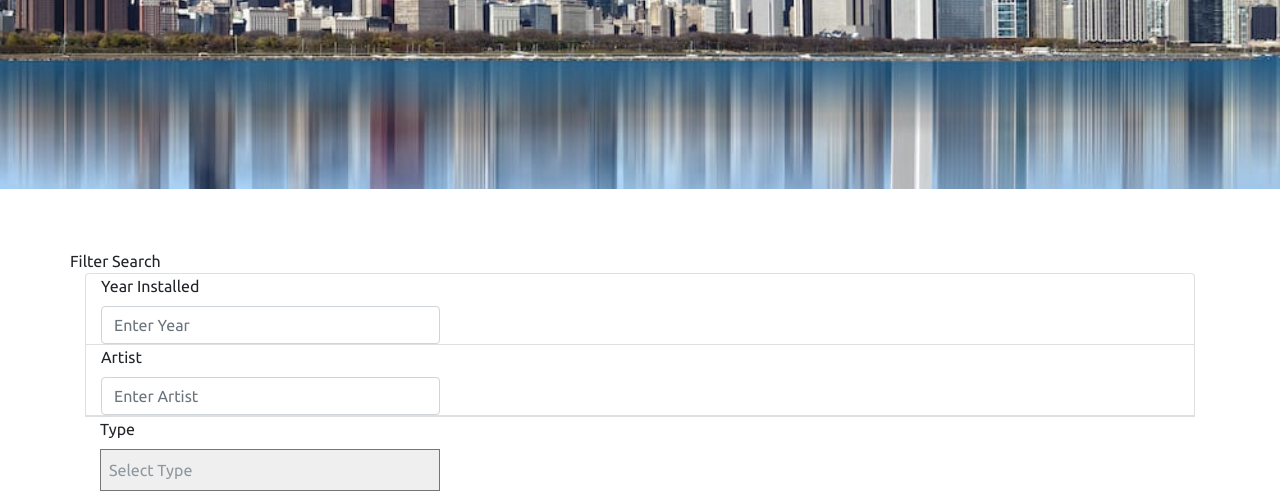
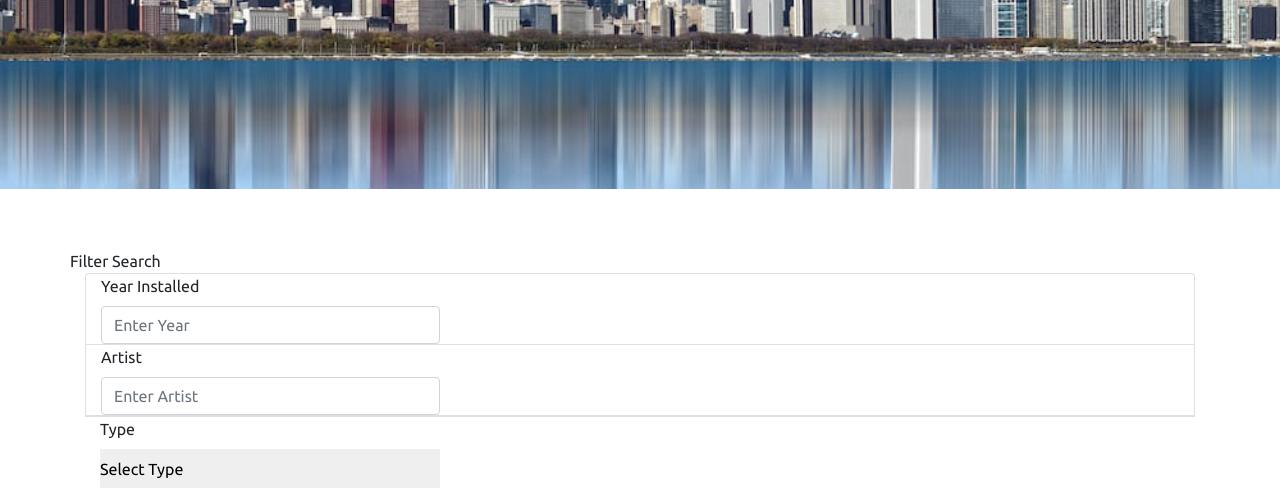
Before and after one commit to bevansr/project_2-group, a plain HTML site: page Visualizations/static/html/chart.html in a window 1280 px wide. Shown: the part 217-718 px from the top of the page. Drawn offline with nearby package versions, Linux system fonts and the light colour scheme.

```diff
--- a/Visualizations/static/css/stylecs.css
+++ b/Visualizations/static/css/stylecs.css
@@ -87,9 +87,9 @@ li.filter {
 select {
   display: block;
   width: 100%;
-  padding: 8px;
-  color: #8e979f;
-  outline: none;
+  height: 39px;
+  color: black !important;
+  border: none !important;
 }
 
 .table{
@@ -120,7 +120,6 @@ select {
   height: 350px;
   padding: 20px;
   margin: 0;
-  background: ;
   background-image: url("../images/Chicago-Skylinecs.jpg");
   background-attachment: fixed;
   background-position: bottom center;
```
